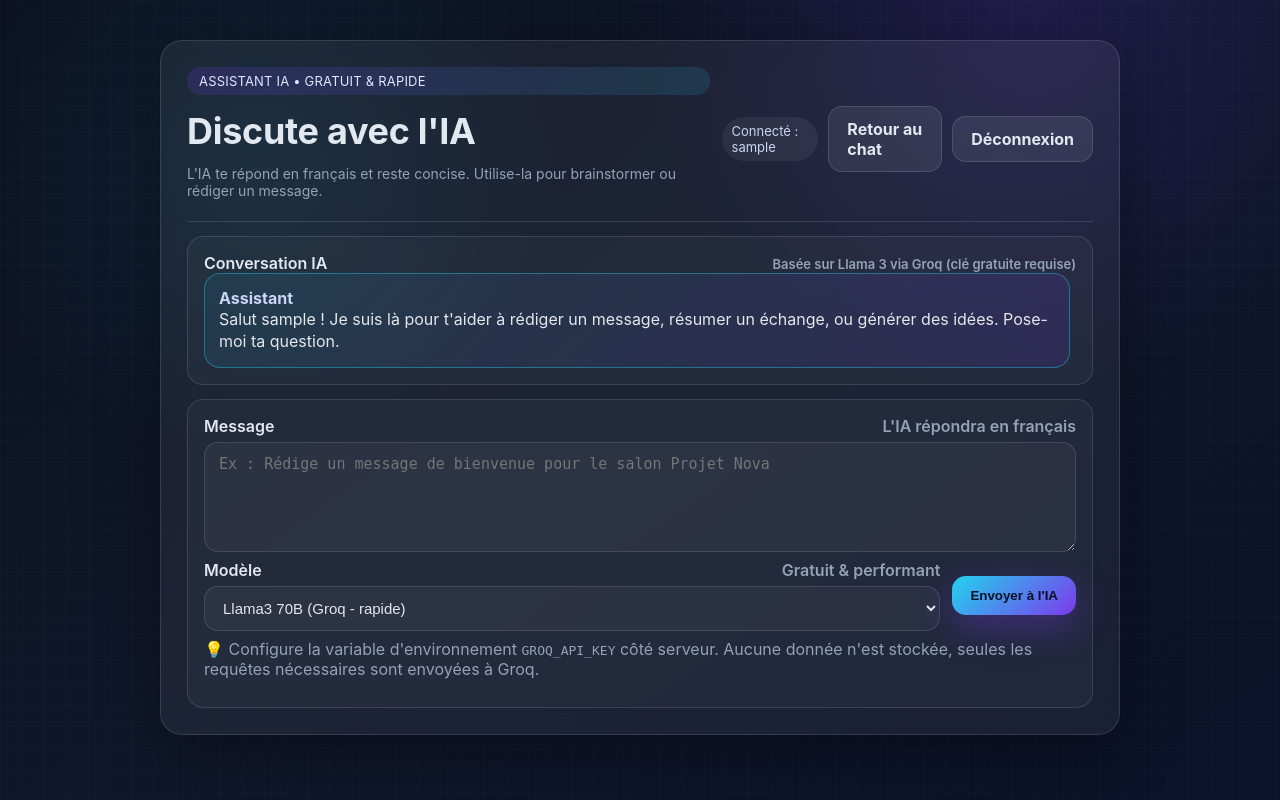
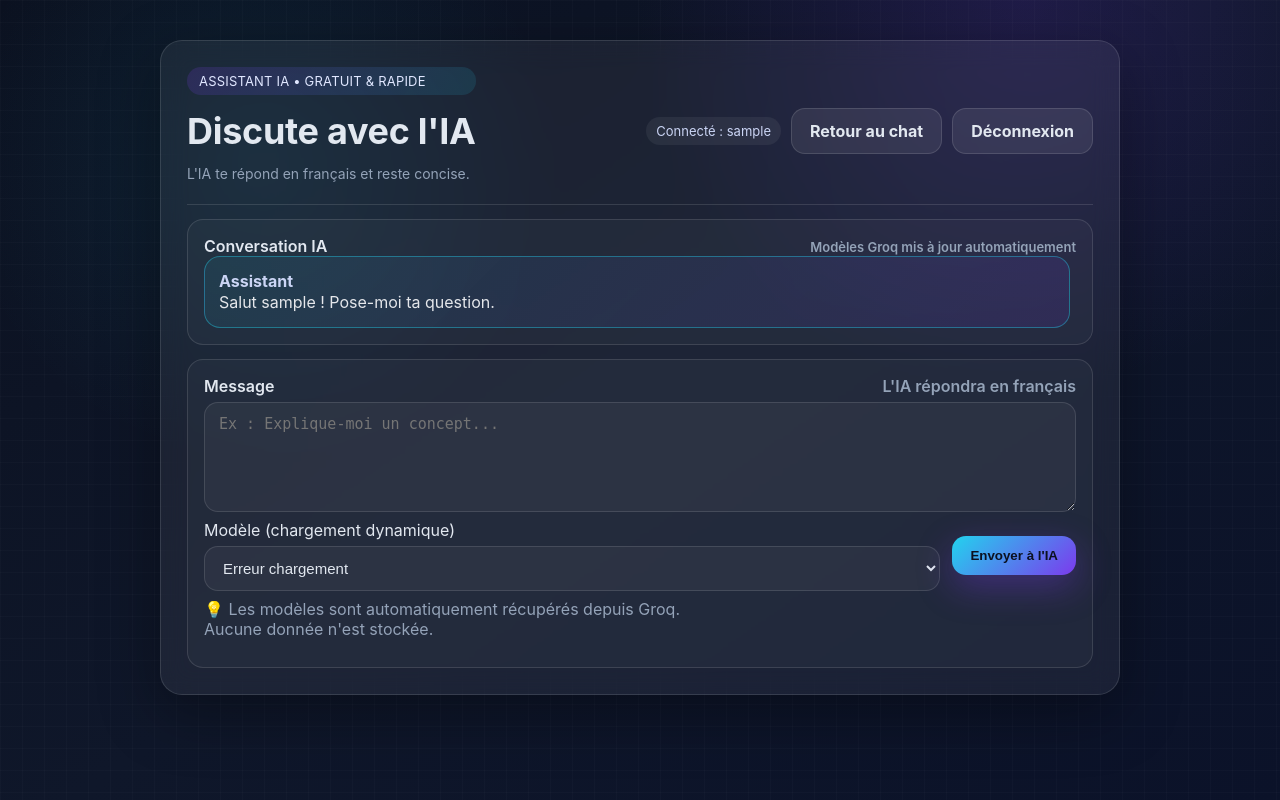
Before and after one commit to lxs1229/miniChat, a PHP site: page /ai.php in a window 1280 px wide. Run offline with PHP 8.4, Linux system fonts and the light colour scheme; the visitor is signed in with stand-in values (Sample User, id 1).

Commit message:
Update AI interface text and loading model logic

```diff
--- a/ai.php
+++ b/ai.php
@@ -22,7 +22,7 @@ $pseudo = $_SESSION['pseudo'];
             <div class="stacked">
                 <div class="badge">Assistant IA • gratuit & rapide</div>
                 <h1>Discute avec l'IA</h1>
-                <p class="helper">L'IA te répond en français et reste concise. Utilise-la pour brainstormer ou rédiger un message.</p>
+                <p class="helper">L'IA te répond en français et reste concise.</p>
             </div>
             <div class="right">
                 <div class="pill">Connecté : <?= htmlentities($pseudo) ?></div>
@@ -31,19 +31,21 @@ $pseudo = $_SESSION['pseudo'];
             </div>
         </div>
 
+        <!-- Zone des messages -->
         <div class="panel">
             <div class="label-row">
                 <span>Conversation IA</span>
-                <span class="tag">Basée sur Llama 3 via Groq (clé gratuite requise)</span>
+                <span class="tag">Modèles Groq mis à jour automatiquement</span>
             </div>
             <div id="aiMessages" class="ai-messages">
                 <div class="ai-bubble ai-assistant">
                     <div class="pseudo">Assistant</div>
-                    <p class="message-body">Salut <?= htmlentities($pseudo) ?> ! Je suis là pour t'aider à rédiger un message, résumer un échange, ou générer des idées. Pose-moi ta question.</p>
+                    <p class="message-body">Salut <?= htmlentities($pseudo) ?> ! Pose-moi ta question.</p>
                 </div>
             </div>
         </div>
 
+        <!-- Formulaire d'envoi -->
         <div class="panel" style="margin-top:14px;">
             <form id="aiForm" class="stacked">
                 <div class="field">
@@ -51,76 +53,112 @@ $pseudo = $_SESSION['pseudo'];
                         <label for="aiPrompt">Message</label>
                         <span class="muted">L'IA répondra en français</span>
                     </div>
-                    <textarea id="aiPrompt" name="prompt" placeholder="Ex : Rédige un message de bienvenue pour le salon Projet Nova" required></textarea>
+                    <textarea id="aiPrompt" required placeholder="Ex : Explique-moi un concept..."></textarea>
                 </div>
+
                 <div class="actions">
                     <div class="field" style="flex:1;">
-                        <div class="label-row">
-                            <label for="aiModel">Modèle</label>
-                            <span class="muted">Gratuit & performant</span>
-                        </div>
-                        <select id="aiModel" name="model">
-                            <option value="llama3-70b-8192">Llama3 70B (Groq - rapide)</option>
-                            <option value="llama3-8b-8192">Llama3 8B (Groq)</option>
-                            <option value="mixtral-8x7b-32768">Mixtral 8x7B (Groq)</option>
+                        <label for="aiModel">Modèle (chargement dynamique)</label>
+                        <select id="aiModel">
+                            <option value="">Chargement...</option>
                         </select>
                     </div>
                     <button class="btn" type="submit">Envoyer à l'IA</button>
                 </div>
-                <p class="muted">💡 Configure la variable d'environnement <code>GROQ_API_KEY</code> côté serveur. Aucune donnée n'est stockée, seules les requêtes nécessaires sont envoyées à Groq.</p>
+
+                <p class="muted">
+                    💡 Les modèles sont automatiquement récupérés depuis Groq.<br>
+                    Aucune donnée n'est stockée.
+                </p>
             </form>
         </div>
     </div>
 </div>
 
 <script>
+/* ============================================================
+   🔥 1. Auto-load Groq models from fetch_models.php
+============================================================ */
+async function loadModels() {
+    const select = document.getElementById("aiModel");
+    select.innerHTML = "<option>Chargement...</option>";
+
+    try {
+        const res = await fetch("fetch_models.php");
+        const models = await res.json();
+
+        if (!Array.isArray(models)) {
+            select.innerHTML = "<option>Erreur chargement</option>";
+            return;
+        }
+
+        select.innerHTML = "";
+
+        const defaultModel = "llama-3.3-70b-versatile";
+
+        models.forEach(m => {
+            const opt = document.createElement("option");
+            opt.value = m;
+            opt.textContent = (m === defaultModel) ? m + " (recommandé)" : m;
+            select.appendChild(opt);
+        });
+
+        // Set default if exists
+        if (models.includes(defaultModel)) {
+            select.value = defaultModel;
+        }
+
+    } catch (e) {
+        select.innerHTML = "<option>Erreur API</option>";
+    }
+}
+loadModels();
+
+
+/* ============================================================
+   💬 2. Chat UI Logic
+============================================================ */
 const aiMessagesEl = document.getElementById("aiMessages");
 const aiForm = document.getElementById("aiForm");
 const aiPrompt = document.getElementById("aiPrompt");
 const aiModel = document.getElementById("aiModel");
-    const aiSubmit = aiForm.querySelector("button[type=\"submit\"]");
+const aiSubmit = aiForm.querySelector("button[type='submit']");
 
-    // Historique minimum pour Groq
+// History sent to Groq
 const history = [
-        { role: "system", content: "Tu es un assistant IA utile pour un mini-chat. Tu réponds en français, de façon concise." },
-        { role: "assistant", content: "Salut ! Je suis là pour aider." }
+    { role: "system", content: "Tu es un assistant IA utile, clair et concis." },
+    { role: "assistant", content: "Je suis prêt à t'aider !" }
 ];
 
-    // Ajouter message dans UI + historique
 function addMessage(role, content) {
     history.push({ role, content });
 
     const div = document.createElement("div");
     div.className = `ai-bubble ${role === "assistant" ? "ai-assistant" : "ai-user"}`;
-
     div.innerHTML = `
         <div class="pseudo">${role === "assistant" ? "Assistant" : "Toi"}</div>
         <p class="message-body">${content}</p>
-        `;
-
-        aiMessagesEl.appendChild(div);
-        aiMessagesEl.scrollTop = aiMessagesEl.scrollHeight;
-    }
-
-    // Ajouter message assistant sans entrer dans l'historique
-    function addTemporaryAssistantMessage() {
-        const div = document.createElement("div");
-        div.className = "ai-bubble ai-assistant ai-temp";
-        div.innerHTML = `
-            <div class="pseudo">Assistant</div>
-            <p class="message-body">...</p>
     `;
     aiMessagesEl.appendChild(div);
     aiMessagesEl.scrollTop = aiMessagesEl.scrollHeight;
 }
 
-    // Supprimer le placeholder minimal
-    function removeTemporaryAssistantMessage() {
+// Loading message
+function showLoading() {
+    const div = document.createElement("div");
+    div.className = "ai-bubble ai-assistant ai-temp";
+    div.innerHTML = `<div class="pseudo">Assistant</div><p class="message-body">...</p>`;
+    aiMessagesEl.appendChild(div);
+}
+
+function hideLoading() {
     const temp = document.querySelector(".ai-temp");
     if (temp) temp.remove();
 }
 
-    // FORM SUBMIT
+/* ============================================================
+   🚀 3. Submit form : send to ai_proxy.php
+============================================================ */
 aiForm.addEventListener("submit", async (event) => {
     event.preventDefault();
     const prompt = aiPrompt.value.trim();
@@ -130,7 +168,7 @@ $pseudo = $_SESSION['pseudo'];
     aiPrompt.value = "";
     aiPrompt.focus();
 
-        addTemporaryAssistantMessage();
+    showLoading();
     aiSubmit.disabled = true;
 
     try {
@@ -144,20 +182,22 @@ $pseudo = $_SESSION['pseudo'];
         });
 
         const data = await response.json();
-            removeTemporaryAssistantMessage();
+        hideLoading();
 
         if (data.error) {
             addMessage("assistant", "⚠️ Erreur : " + data.error);
         } else {
             addMessage("assistant", data.reply);
         }
+
     } catch (e) {
-            removeTemporaryAssistantMessage();
+        hideLoading();
         addMessage("assistant", "⚠️ Erreur réseau : " + e.message);
     }
 
     aiSubmit.disabled = false;
 });
 </script>
+
 </body>
 </html>
```
Lines whose indentation alone changed are shown as unchanged.
